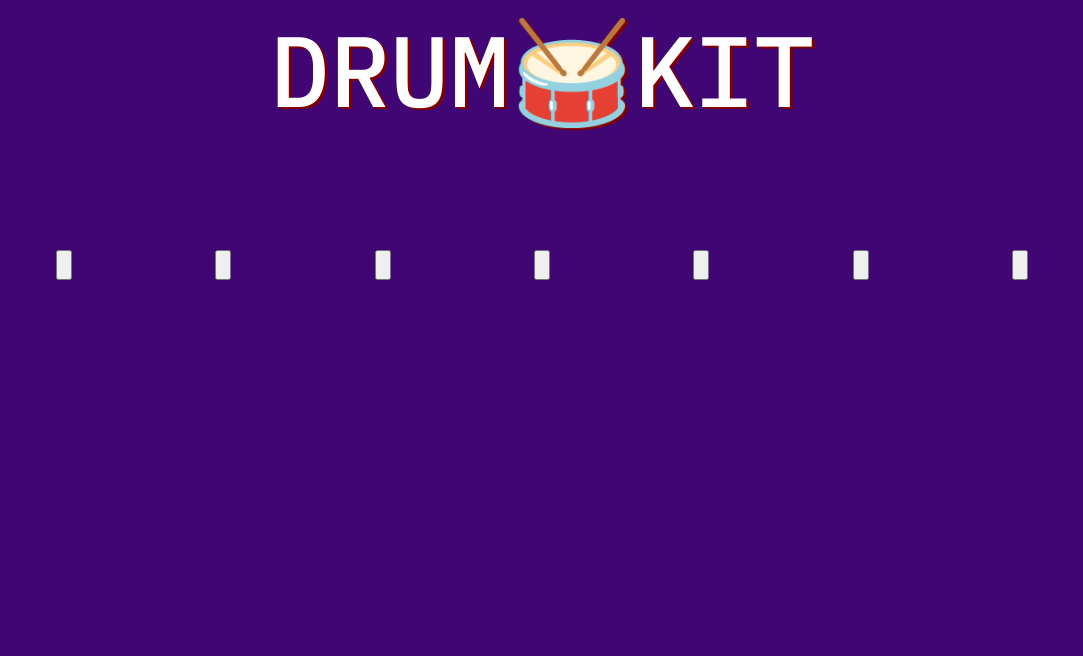
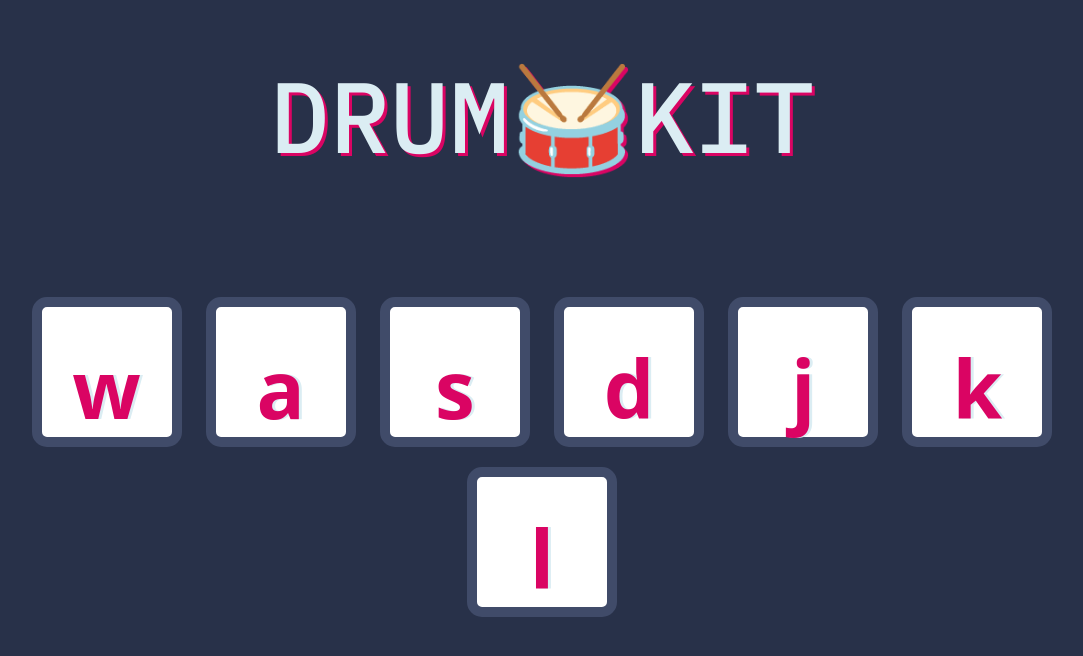
Before and after one commit to Ramzin007/Drum-kit, a plain HTML site: page index.html in a window 1280 px wide. Shown: the whole page, without its empty margins (98-1181 px from the left). Drawn offline with nearby package versions, Linux system fonts and the light colour scheme.

Commit message:
button updated

```diff
--- a/index.html
+++ b/index.html
@@ -14,14 +14,14 @@
 <body>
     <div class="container">
         <h1>DRUM🥁KIT</h1>
-        <div class="btn-container">
-            <input type="button" class="btn1">
-            <input type="button" class="btn2">
-            <input type="button" class="btn3">
-            <input type="button" class="btn4">
-            <input type="button" class="btn5">
-            <input type="button" class="btn6">
-            <input type="button" class="btn7">
+        <div class="set">
+            <button class="w drum">w</button>
+            <button class="a drum">a</button>
+            <button class="s drum">s</button>
+            <button class="d drum">d</button>
+            <button class="j drum">j</button>
+            <button class="k drum">k</button>
+            <button class="l drum">l</button>
     </div>
     </div>
 
--- a/styles.css
+++ b/styles.css
@@ -1,5 +1,6 @@
 body{
-    background-color: rgb(63, 6, 116);
+    background-color: #283149;
+    text-align: center;
 }
 
 .container{
@@ -11,14 +12,28 @@ h1{
     font-weight: 500;
     font-style: normal;
     font-size: 100px;
-    text-align: center;
-    margin-top: 10px;
-    color: #fff;
-    text-shadow: 3px 2px maroon;
+    margin-top: 5%;
+    color: #DBEDF3;
+    text-shadow: 3px 3px #DA0463;
 }
 
-.btn-container{
-    display: flex;
-    justify-content: space-around;
-    padding-top: 10%;
+.set {
+    margin: 10% auto;
 }
+
+.drum {
+    outline: none;
+    border: 10px solid #404B69;
+    font-size: 5rem;
+    line-height: 2;
+    font-weight: 900;
+    color: #DA0463;
+    text-shadow: 3px 0 #DBEDF3;
+    border-radius: 15px;
+    display: inline-block;
+    width: 150px;
+    height: 150px;
+    text-align: center;
+    margin: 10px;
+    background-color: white;
+}
```
